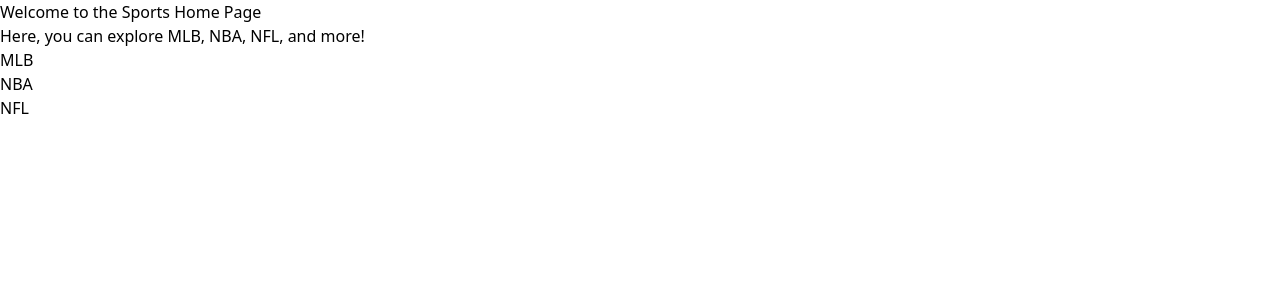
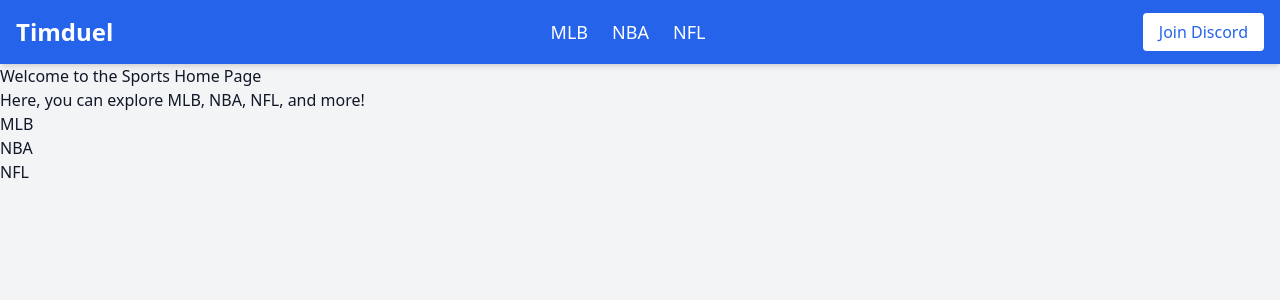
Before and after one commit to tim50687/Timduel_Stats, a Flask app: page / in a window 1280 px wide. Shown: the top 300 px of the page. Run offline with Flask 3, Linux system fonts and the light colour scheme.

Commit message:
Made an navigation bar

```diff
--- a/static/css/output.css
+++ b/static/css/output.css
@@ -588,73 +588,106 @@ video {
   }
 }
 
-.collapse {
-  visibility: collapse;
-}
-
 .static {
   position: static;
 }
 
-.absolute {
-  position: absolute;
+.mx-auto {
+  margin-left: auto;
+  margin-right: auto;
 }
 
-.relative {
-  position: relative;
+.flex {
+  display: flex;
 }
 
-.block {
-  display: block;
+.items-center {
+  align-items: center;
 }
 
-.table {
-  display: table;
+.justify-between {
+  justify-content: space-between;
 }
 
-.border-collapse {
-  border-collapse: collapse;
+.space-x-6 > :not([hidden]) ~ :not([hidden]) {
+  --tw-space-x-reverse: 0;
+  margin-right: calc(1.5rem * var(--tw-space-x-reverse));
+  margin-left: calc(1.5rem * calc(1 - var(--tw-space-x-reverse)));
 }
 
-.transform {
-  transform: translate(var(--tw-translate-x), var(--tw-translate-y)) rotate(var(--tw-rotate)) skewX(var(--tw-skew-x)) skewY(var(--tw-skew-y)) scaleX(var(--tw-scale-x)) scaleY(var(--tw-scale-y));
+.rounded {
+  border-radius: 0.25rem;
 }
 
-.border {
-  border-width: 1px;
+.bg-blue-600 {
+  --tw-bg-opacity: 1;
+  background-color: rgb(37 99 235 / var(--tw-bg-opacity));
 }
 
-.bg-blue-100 {
+.bg-gray-100 {
   --tw-bg-opacity: 1;
-  background-color: rgb(219 234 254 / var(--tw-bg-opacity));
+  background-color: rgb(243 244 246 / var(--tw-bg-opacity));
 }
 
-.text-center {
-  text-align: center;
+.bg-white {
+  --tw-bg-opacity: 1;
+  background-color: rgb(255 255 255 / var(--tw-bg-opacity));
 }
 
-.text-3xl {
-  font-size: 1.875rem;
-  line-height: 2.25rem;
+.p-4 {
+  padding: 1rem;
+}
+
+.px-4 {
+  padding-left: 1rem;
+  padding-right: 1rem;
+}
+
+.py-2 {
+  padding-top: 0.5rem;
+  padding-bottom: 0.5rem;
+}
+
+.text-2xl {
+  font-size: 1.5rem;
+  line-height: 2rem;
+}
+
+.text-lg {
+  font-size: 1.125rem;
+  line-height: 1.75rem;
 }
 
 .font-bold {
   font-weight: 700;
 }
 
-.uppercase {
-  text-transform: uppercase;
+.text-blue-600 {
+  --tw-text-opacity: 1;
+  color: rgb(37 99 235 / var(--tw-text-opacity));
 }
 
-.text-gray-800 {
+.text-gray-900 {
   --tw-text-opacity: 1;
-  color: rgb(31 41 55 / var(--tw-text-opacity));
+  color: rgb(17 24 39 / var(--tw-text-opacity));
 }
 
-.transition {
-  transition-property: color, background-color, border-color, text-decoration-color, fill, stroke, opacity, box-shadow, transform, filter, -webkit-backdrop-filter;
-  transition-property: color, background-color, border-color, text-decoration-color, fill, stroke, opacity, box-shadow, transform, filter, backdrop-filter;
-  transition-property: color, background-color, border-color, text-decoration-color, fill, stroke, opacity, box-shadow, transform, filter, backdrop-filter, -webkit-backdrop-filter;
-  transition-timing-function: cubic-bezier(0.4, 0, 0.2, 1);
-  transition-duration: 150ms;
+.text-white {
+  --tw-text-opacity: 1;
+  color: rgb(255 255 255 / var(--tw-text-opacity));
 }
+
+.shadow-md {
+  --tw-shadow: 0 4px 6px -1px rgb(0 0 0 / 0.1), 0 2px 4px -2px rgb(0 0 0 / 0.1);
+  --tw-shadow-colored: 0 4px 6px -1px var(--tw-shadow-color), 0 2px 4px -2px var(--tw-shadow-color);
+  box-shadow: var(--tw-ring-offset-shadow, 0 0 #0000), var(--tw-ring-shadow, 0 0 #0000), var(--tw-shadow);
+}
+
+.hover\:bg-gray-200:hover {
+  --tw-bg-opacity: 1;
+  background-color: rgb(229 231 235 / var(--tw-bg-opacity));
+}
+
+.hover\:underline:hover {
+  text-decoration-line: underline;
+}
--- a/tailwind.config.js
+++ b/tailwind.config.js
@@ -1,6 +1,6 @@
 /** @type {import('tailwindcss').Config} */
 module.exports = {
-  content: ["./api/**/*.{html,js}"],
+  content: ["./templates/**/*.{html,js}"],
   theme: {
     extend: {},
   },
--- a/templates/home.html
+++ b/templates/home.html
@@ -10,7 +10,28 @@
     />
     <title>Home Page</title>
   </head>
-  <body>
+  <body class="bg-gray-100 text-gray-900">
+    <nav class="bg-blue-600 p-4 shadow-md">
+      <div class="container mx-auto flex justify-between items-center">
+        <div class="text-white text-2xl font-bold">Timduel</div>
+
+        <ul class="flex space-x-6 text-white text-lg">
+          <li><a href="/mlb" class="hover:underline">MLB</a></li>
+          <li><a href="/nba" class="hover:underline">NBA</a></li>
+          <li><a href="/nfl" class="hover:underline">NFL</a></li>
+        </ul>
+
+        <div>
+          <a
+            href="https://discord.gg/CAANVsQ5"
+            target="_blank"
+            class="bg-white text-blue-600 py-2 px-4 rounded hover:bg-gray-200"
+          >
+            Join Discord
+          </a>
+        </div>
+      </div>
+    </nav>
     <h1>Welcome to the Sports Home Page</h1>
     <p>Here, you can explore MLB, NBA, NFL, and more!</p>
 
```
